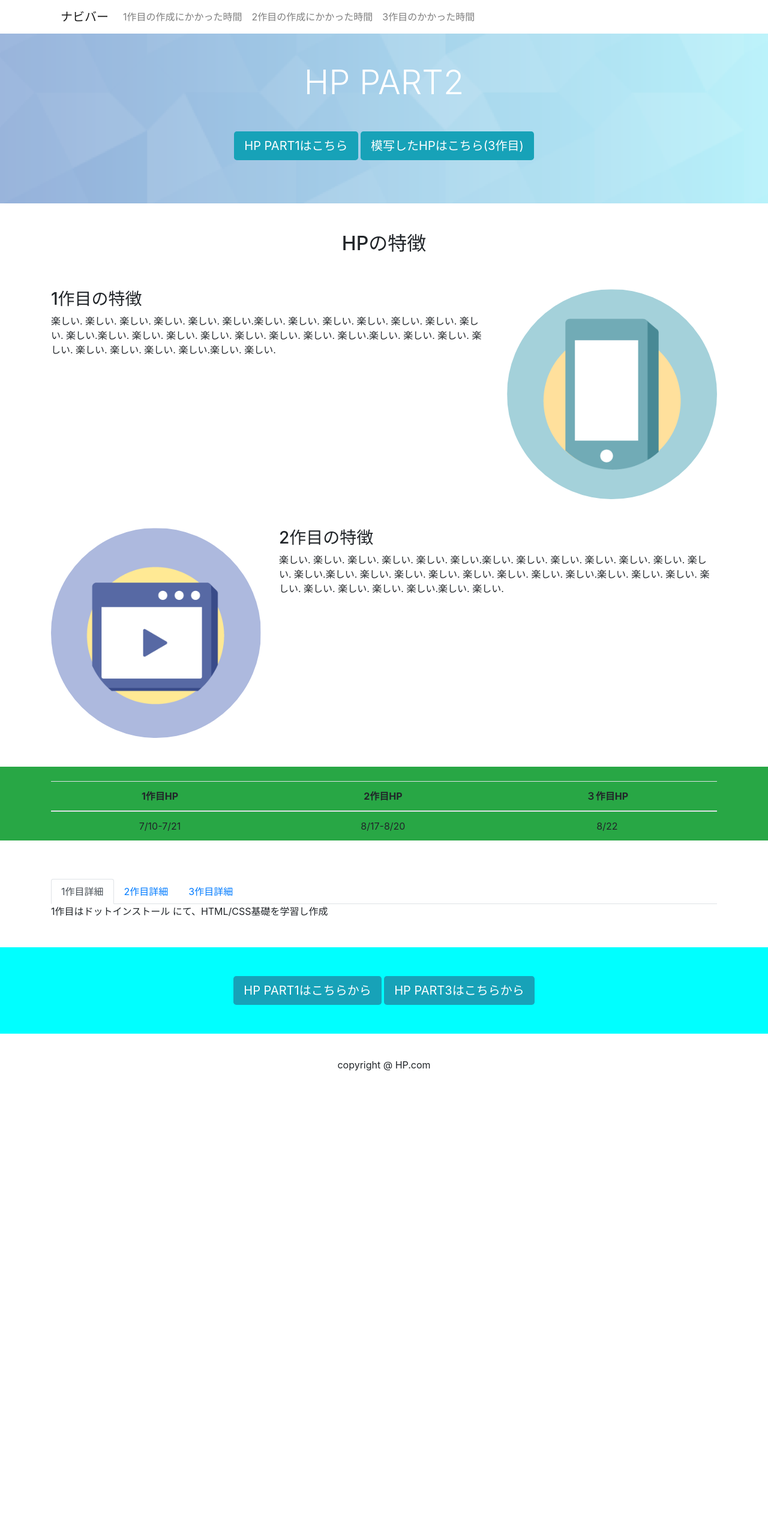
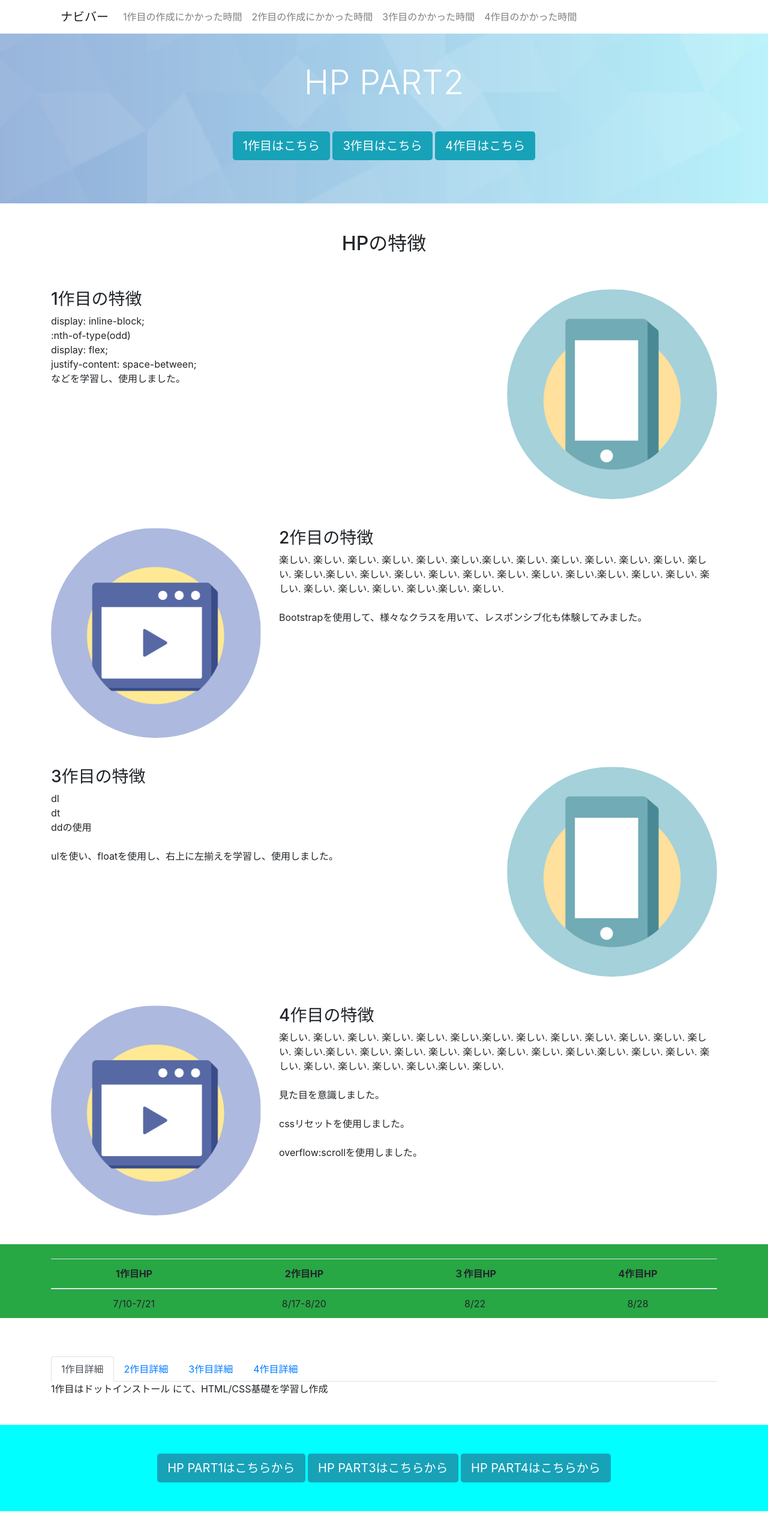
Before and after one commit to hphtml/hp2, a plain HTML site: page index.html in a window 1280 px wide. Shown: the top 2532 px of the page at 60% size. Before the commit the page ends 1811 px from the top, so only its background shows below. Drawn offline with nearby package versions, Linux system fonts and the light colour scheme.

Commit message:
Update index.html

```diff
--- a/index.html
+++ b/index.html
@@ -1,4 +1,4 @@
-<!doctype html><!doctype html>
+<!doctype html>
 <html lang="la">
   <head>
     <!-- Required meta tags -->
@@ -7,7 +7,7 @@
 
     <!-- Bootstrap CSS -->
     <link rel="stylesheet" href="https://stackpath.bootstrapcdn.com/bootstrap/4.3.1/css/bootstrap.min.css" integrity="sha384-ggOyR0iXCbMQv3Xipma34MD+dH/1fQ784/j6cY/iJTQUOhcWr7x9JvoRxT2MZw1T" crossorigin="anonymous">
-
+    <link rel="stylesheet" href="bts-rep.css">
 
   </head>
   <body>
@@ -20,6 +20,7 @@
                 <li class="nav-item"><a href="#time" class="nav-link">1作目の作成にかかった時間</a></li>
                 <li class="nav-item"><a href="#time2" class="nav-link">2作目の作成にかかった時間</a></li>
                 <li class="nav-item"><a href="#la" class="nav-link">3作目のかかった時間</a></li>
+                <li class="nav-item"><a href="#la" class="nav-link">4作目のかかった時間</a></li>
               </ul>
             </nav>
           </div>
@@ -36,18 +37,23 @@
          background-size:cover;
         }
         </style>
+
       <div class="text-center py-5 text-white">
         <h1 class="mb-5 display-4">HP PART2</h1>
 
 
 
         <a href="https://hphtml.github.io/githb.io/" target="_blank">
-        <button class="btn bg-info text-white btn-lg">HP PART1はこちら</button>
+        <button class="btn bg-info text-white btn-lg">1作目はこちら</button>
         </a>
 
         <a href="https://hphtml.github.io/mosya-hp1/" target="_blank">
-          <button class="btn bg-info text-white btn-lg">模写したHPはこちら(3作目)</button>
+          <button class="btn bg-info text-white btn-lg">3作目はこちら</button>
           </a>
+
+          <a href="https://hphtml.github.io/mosya-hp1/" target="_blank">
+            <button class="btn bg-info text-white btn-lg">4作目はこちら</button>
+            </a>
       </div>
   　</div>
      <section>
@@ -57,8 +63,13 @@
          <div class="row">
            <div class="col-sm-8">
               <h3>1作目の特徴</h3>
-              <p>楽しい. 楽しい. 楽しい. 楽しい. 楽しい. 楽しい.楽しい. 楽しい. 楽しい. 楽しい. 楽しい. 楽しい. 楽しい. 楽しい.楽しい. 楽しい.
-                 楽しい. 楽しい. 楽しい. 楽しい. 楽しい. 楽しい.楽しい. 楽しい. 楽しい. 楽しい. 楽しい. 楽しい. 楽しい. 楽しい.楽しい. 楽しい. </p>
+              <p>
+                  display: inline-block;<br>
+                  :nth-of-type(odd)<br>
+                  display: flex;<br>
+                  justify-content: space-between;<br>
+                  などを学習し、使用しました。
+                </p>
            </div>
            <div class="col-sm-4">
              <img src="phone.png" class="w-100 rounded-circle">
@@ -72,22 +83,55 @@
             <div class="col-sm-8 order-sm-2">
                <h3>2作目の特徴</h3>
                <p>楽しい. 楽しい. 楽しい. 楽しい. 楽しい. 楽しい.楽しい. 楽しい. 楽しい. 楽しい. 楽しい. 楽しい. 楽しい. 楽しい.楽しい. 楽しい.
-                  楽しい. 楽しい. 楽しい. 楽しい. 楽しい. 楽しい.楽しい. 楽しい. 楽しい. 楽しい. 楽しい. 楽しい. 楽しい. 楽しい.楽しい. 楽しい. </p>
+                  楽しい. 楽しい. 楽しい. 楽しい. 楽しい. 楽しい.楽しい. 楽しい. 楽しい. 楽しい. 楽しい. 楽しい. 楽しい. 楽しい.楽しい. 楽しい. <br><br>Bootstrapを使用して、様々なクラスを用いて、レスポンシブ化も体験してみました。</p>
             </div>
             <div class="col-sm-4 order-sm-1">
               <img src="movie.png" class="w-100 rounded-circle">
             </div>
           </div>
         </div>
+
+        <div class="container pt-5">
+
+            <div class="row">
+              <div class="col-sm-8">
+                 <h3>3作目の特徴</h3>
+                 <p>dl<br>
+                    dt<br>
+                    ddの使用<br><br>
+                    ulを使い、floatを使用し、右上に左揃えを学習し、使用しました。
+                 </p>
+              </div>
+              <div class="col-sm-4">
+                <img src="phone.png" class="w-100 rounded-circle">
+              </div>
+            </div>
+          </div>
+
+
+       <div class="container pt-5">
+
+          <div class="row">
+            <div class="col-sm-8 order-sm-2">
+               <h3>4作目の特徴</h3>
+               <p>楽しい. 楽しい. 楽しい. 楽しい. 楽しい. 楽しい.楽しい. 楽しい. 楽しい. 楽しい. 楽しい. 楽しい. 楽しい. 楽しい.楽しい. 楽しい.
+                  楽しい. 楽しい. 楽しい. 楽しい. 楽しい. 楽しい.楽しい. 楽しい. 楽しい. 楽しい. 楽しい. 楽しい. 楽しい. 楽しい.楽しい. 楽しい. <br><br>見た目を意識しました。<br><br>cssリセットを使用しました。<br><br>overflow:scrollを使用しました。</p>
+            </div>
+            <div class="col-sm-4 order-sm-1">
+              <img src="movie.png" class="w-100 rounded-circle">
+            </div>
+          </div>
+        </div>
+
      </section>
 
      <div class="bg-success text-center my-5" id="time2">
        <div class="container" id="time">
          <table class="table table-hover">
            <thead>
-             <tr><th>1作目HP</th><th>2作目HP</th><th>３作目HP</th></tr>
+             <tr><th>1作目HP</th><th>2作目HP</th><th>３作目HP</th><th>4作目HP</th></tr>
                 <tbody>
-    　　　　　　　　<tr><td>7/10-7/21</td><td>8/17-8/20</td><td>8/22</td></tr>
+    　　　　　　　　<tr><td>7/10-7/21</td><td>8/17-8/20</td><td>8/22</td><td>8/28</td></tr>
                 </tbody>
 
            </thead>
@@ -100,6 +144,7 @@
          <li class="nav-item"><a href="#one" class="nav-link active" data-toggle="tab">1作目詳細</a></li>
          <li class="nav-item"><a href="#two" class="nav-link" data-toggle="tab">2作目詳細</a></li>
          <li class="nav-item"><a href="#three" class="nav-link" data-toggle="tab">3作目詳細</a></li>
+         <li class="nav-item"><a href="#four" class="nav-link" data-toggle="tab">4作目詳細</a></li>
        </ul>
 
         <div class="tab-content" id="la">
@@ -110,12 +155,17 @@
             </div>
 
             <div id="two" class="tab-pane">
-                <p>2作目はBootstrapを学習し、HTML/CSSの基礎で作成
+                <p>2作目はBootstrapを学習し、レスポンシブを使用し作成
                 </p>
             </div>
 
             <div id="three" class="tab-pane">
                 <p>3作目はudemyを勉強し、HTML/CSSの基礎で作成
+                </p>
+            </div>
+
+            <div id="four" class="tab-pane">
+                <p>4作目はudemyを勉強し、HTML/CSSの基礎で作成
                 </p>
             </div>
         </div>
@@ -136,6 +186,10 @@
           <button class="btn bg-info text-white btn-lg">HP PART3はこちらから</button>
         </a>
 
+        <a href="https://hphtml.github.io/sample/" target="_blank">
+          <button class="btn bg-info text-white btn-lg">HP PART4はこちらから</button>
+        </a>
+
       </div>
     </div>
     <footer class="text-center py-4">
```
